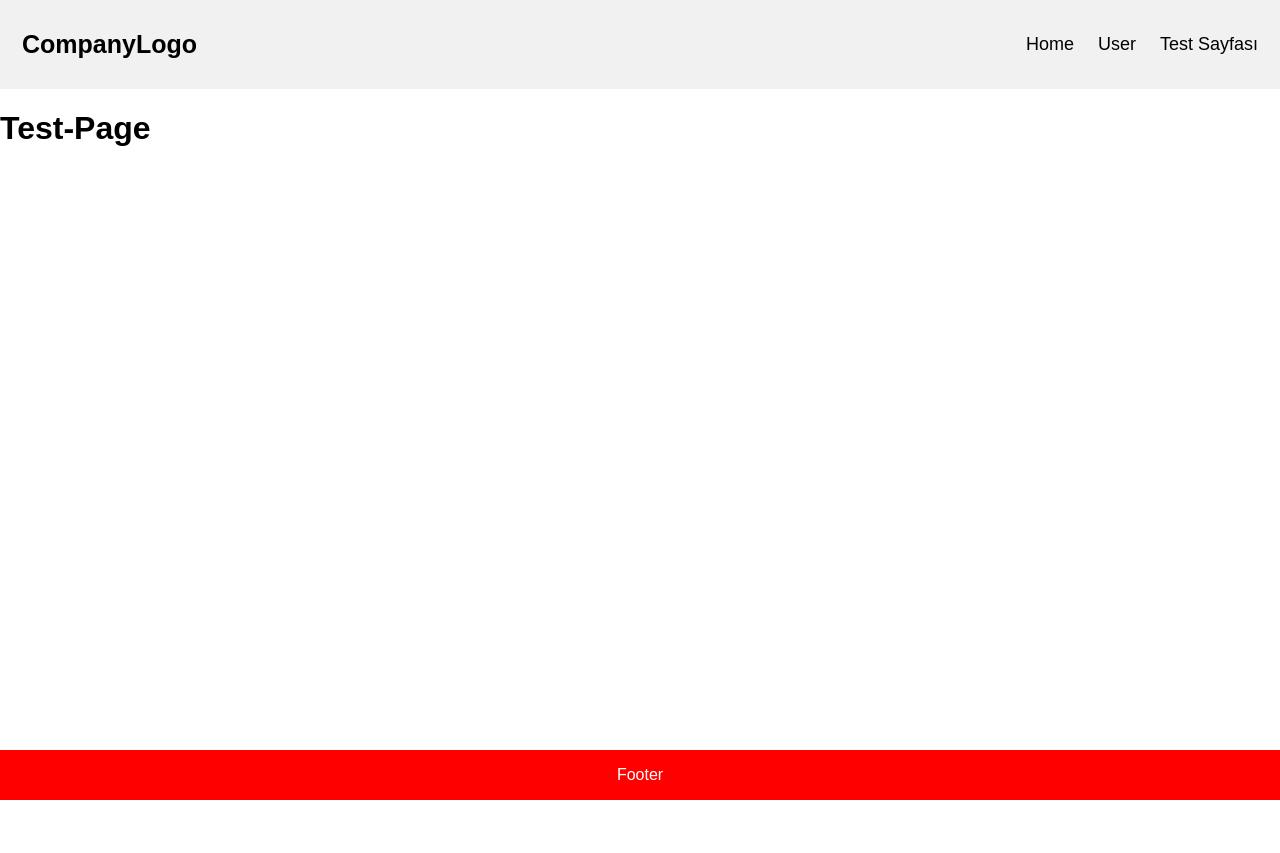
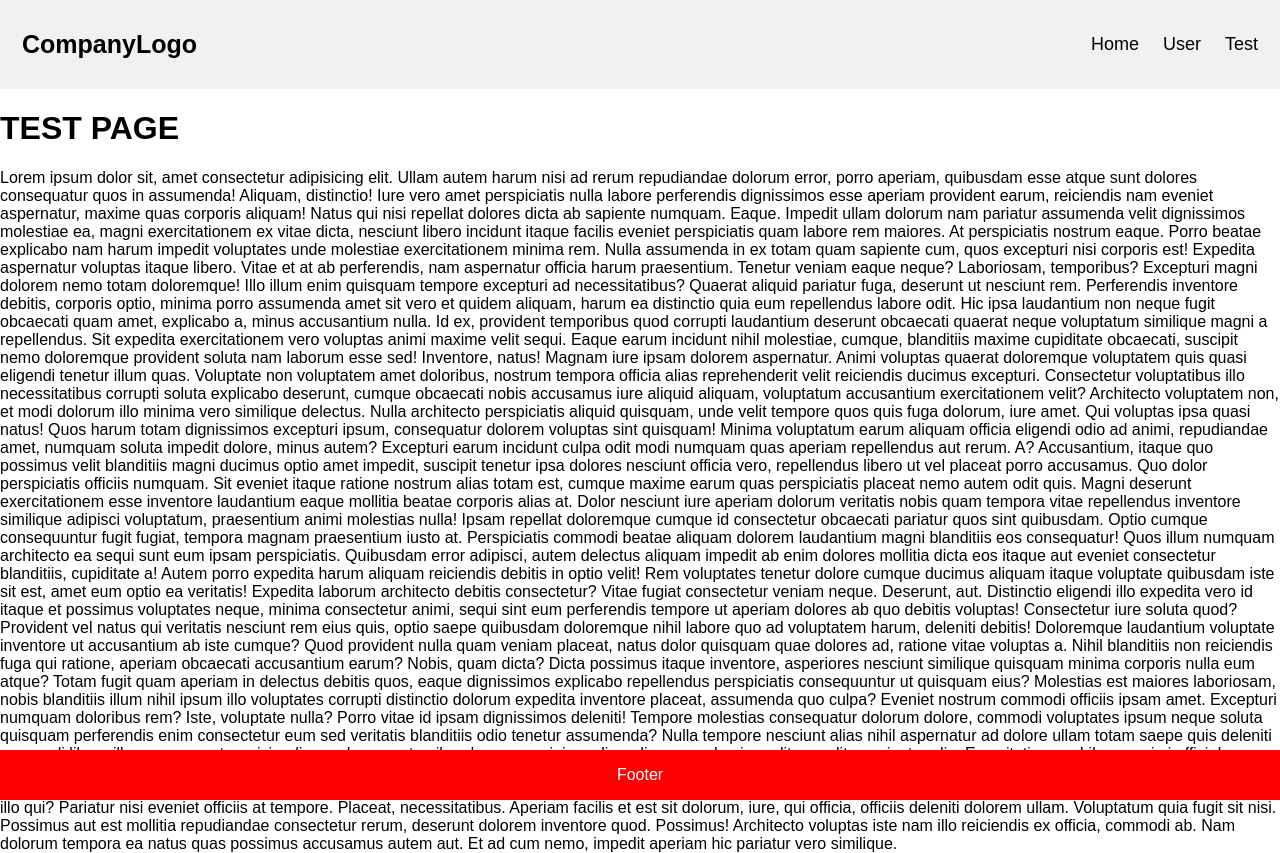
Before and after one commit to huseyinbattal/next.js-vercel, a Next.js app: page /test-page in a window 1280 px wide. Before the commit the page ends 800 px from the top, so only its background shows below. Built offline with nearby package versions, Linux system fonts and the light colour scheme.

Commit message:
add meta tag title

```diff
--- a/pages/layouts/Header.js
+++ b/pages/layouts/Header.js
@@ -10,7 +10,7 @@ function Header() {
           <div className="header-right">
               <Link className="active" href="/">Home</Link>
               <Link href="/user">User</Link>
-              <Link href="/test-sayfasi">Test Sayfası</Link>
+              <Link href="/test-page">Test</Link>
       </div>
     </div>
   );
--- a/pages/test-page.js
+++ b/pages/test-page.js
@@ -1,13 +1,113 @@
-
+import React from "react";
+import Head from "next/head";
 
 function Deneme() {
   return (
     <div>
-      <h1>
-      Test-Page
-      </h1>
+      <Head>
+        <title>Test</title>
+        <meta charset="UTF-8" />
+        <meta name="description" content="Free Web tutorials" />
+        <meta name="keywords" content="HTML,CSS,XML,JavaScript" />
+        <meta name="author" content="John Doe" />
+        <meta name="viewport" content="width=device-width, initial-scale=1.0" />
+      </Head>
+      <h1>TEST PAGE</h1>
+      Lorem ipsum dolor sit, amet consectetur adipisicing elit. Ullam autem
+      harum nisi ad rerum repudiandae dolorum error, porro aperiam, quibusdam
+      esse atque sunt dolores consequatur quos in assumenda! Aliquam,
+      distinctio! Iure vero amet perspiciatis nulla labore perferendis
+      dignissimos esse aperiam provident earum, reiciendis nam eveniet
+      aspernatur, maxime quas corporis aliquam! Natus qui nisi repellat dolores
+      dicta ab sapiente numquam. Eaque. Impedit ullam dolorum nam pariatur
+      assumenda velit dignissimos molestiae ea, magni exercitationem ex vitae
+      dicta, nesciunt libero incidunt itaque facilis eveniet perspiciatis quam
+      labore rem maiores. At perspiciatis nostrum eaque. Porro beatae explicabo
+      nam harum impedit voluptates unde molestiae exercitationem minima rem.
+      Nulla assumenda in ex totam quam sapiente cum, quos excepturi nisi
+      corporis est! Expedita aspernatur voluptas itaque libero. Vitae et at ab
+      perferendis, nam aspernatur officia harum praesentium. Tenetur veniam
+      eaque neque? Laboriosam, temporibus? Excepturi magni dolorem nemo totam
+      doloremque! Illo illum enim quisquam tempore excepturi ad necessitatibus?
+      Quaerat aliquid pariatur fuga, deserunt ut nesciunt rem. Perferendis
+      inventore debitis, corporis optio, minima porro assumenda amet sit vero et
+      quidem aliquam, harum ea distinctio quia eum repellendus labore odit. Hic
+      ipsa laudantium non neque fugit obcaecati quam amet, explicabo a, minus
+      accusantium nulla. Id ex, provident temporibus quod corrupti laudantium
+      deserunt obcaecati quaerat neque voluptatum similique magni a repellendus.
+      Sit expedita exercitationem vero voluptas animi maxime velit sequi. Eaque
+      earum incidunt nihil molestiae, cumque, blanditiis maxime cupiditate
+      obcaecati, suscipit nemo doloremque provident soluta nam laborum esse sed!
+      Inventore, natus! Magnam iure ipsam dolorem aspernatur. Animi voluptas
+      quaerat doloremque voluptatem quis quasi eligendi tenetur illum quas.
+      Voluptate non voluptatem amet doloribus, nostrum tempora officia alias
+      reprehenderit velit reiciendis ducimus excepturi. Consectetur voluptatibus
+      illo necessitatibus corrupti soluta explicabo deserunt, cumque obcaecati
+      nobis accusamus iure aliquid aliquam, voluptatum accusantium
+      exercitationem velit? Architecto voluptatem non, et modi dolorum illo
+      minima vero similique delectus. Nulla architecto perspiciatis aliquid
+      quisquam, unde velit tempore quos quis fuga dolorum, iure amet. Qui
+      voluptas ipsa quasi natus! Quos harum totam dignissimos excepturi ipsum,
+      consequatur dolorem voluptas sint quisquam! Minima voluptatum earum
+      aliquam officia eligendi odio ad animi, repudiandae amet, numquam soluta
+      impedit dolore, minus autem? Excepturi earum incidunt culpa odit modi
+      numquam quas aperiam repellendus aut rerum. A? Accusantium, itaque quo
+      possimus velit blanditiis magni ducimus optio amet impedit, suscipit
+      tenetur ipsa dolores nesciunt officia vero, repellendus libero ut vel
+      placeat porro accusamus. Quo dolor perspiciatis officiis numquam. Sit
+      eveniet itaque ratione nostrum alias totam est, cumque maxime earum quas
+      perspiciatis placeat nemo autem odit quis. Magni deserunt exercitationem
+      esse inventore laudantium eaque mollitia beatae corporis alias at. Dolor
+      nesciunt iure aperiam dolorum veritatis nobis quam tempora vitae
+      repellendus inventore similique adipisci voluptatum, praesentium animi
+      molestias nulla! Ipsam repellat doloremque cumque id consectetur obcaecati
+      pariatur quos sint quibusdam. Optio cumque consequuntur fugit fugiat,
+      tempora magnam praesentium iusto at. Perspiciatis commodi beatae aliquam
+      dolorem laudantium magni blanditiis eos consequatur! Quos illum numquam
+      architecto ea sequi sunt eum ipsam perspiciatis. Quibusdam error adipisci,
+      autem delectus aliquam impedit ab enim dolores mollitia dicta eos itaque
+      aut eveniet consectetur blanditiis, cupiditate a! Autem porro expedita
+      harum aliquam reiciendis debitis in optio velit! Rem voluptates tenetur
+      dolore cumque ducimus aliquam itaque voluptate quibusdam iste sit est,
+      amet eum optio ea veritatis! Expedita laborum architecto debitis
+      consectetur? Vitae fugiat consectetur veniam neque. Deserunt, aut.
+      Distinctio eligendi illo expedita vero id itaque et possimus voluptates
+      neque, minima consectetur animi, sequi sint eum perferendis tempore ut
+      aperiam dolores ab quo debitis voluptas! Consectetur iure soluta quod?
+      Provident vel natus qui veritatis nesciunt rem eius quis, optio saepe
+      quibusdam doloremque nihil labore quo ad voluptatem harum, deleniti
+      debitis! Doloremque laudantium voluptate inventore ut accusantium ab iste
+      cumque? Quod provident nulla quam veniam placeat, natus dolor quisquam
+      quae dolores ad, ratione vitae voluptas a. Nihil blanditiis non reiciendis
+      fuga qui ratione, aperiam obcaecati accusantium earum? Nobis, quam dicta?
+      Dicta possimus itaque inventore, asperiores nesciunt similique quisquam
+      minima corporis nulla eum atque? Totam fugit quam aperiam in delectus
+      debitis quos, eaque dignissimos explicabo repellendus perspiciatis
+      consequuntur ut quisquam eius? Molestias est maiores laboriosam, nobis
+      blanditiis illum nihil ipsum illo voluptates corrupti distinctio dolorum
+      expedita inventore placeat, assumenda quo culpa? Eveniet nostrum commodi
+      officiis ipsam amet. Excepturi numquam doloribus rem? Iste, voluptate
+      nulla? Porro vitae id ipsam dignissimos deleniti! Tempore molestias
+      consequatur dolorum dolore, commodi voluptates ipsum neque soluta quisquam
+      perferendis enim consectetur eum sed veritatis blanditiis odio tenetur
+      assumenda? Nulla tempore nesciunt alias nihil aspernatur ad dolore ullam
+      totam saepe quis deleniti commodi libero illum consequatur reiciendis
+      quod, quaerat quibusdam nam minima eligendi recusandae impedit expedita
+      sapiente odio. Exercitationem. Libero, animi officia! Dolores recusandae
+      ea fugiat voluptatum aut aliquam, expedita, natus quasi tenetur sapiente
+      cumque et dolorum voluptatem eaque quia harum. Magni fugiat libero,
+      voluptate repellat itaque natus nihil! Quidem, qui laborum officiis
+      pariatur vitae dignissimos! Fugit quibusdam ipsa eveniet nobis itaque,
+      laborum deserunt, ipsam porro beatae rem numquam illo qui? Pariatur nisi
+      eveniet officiis at tempore. Placeat, necessitatibus. Aperiam facilis et
+      est sit dolorum, iure, qui officia, officiis deleniti dolorem ullam.
+      Voluptatum quia fugit sit nisi. Possimus aut est mollitia repudiandae
+      consectetur rerum, deserunt dolorem inventore quod. Possimus! Architecto
+      voluptas iste nam illo reiciendis ex officia, commodi ab. Nam dolorum
+      tempora ea natus quas possimus accusamus autem aut. Et ad cum nemo,
+      impedit aperiam hic pariatur vero similique.
     </div>
-  )
+  );
 }
 
-export default Deneme
+export default Deneme;
```
Also changed, not shown: pages/user/index.js (+11 -0 lines).
